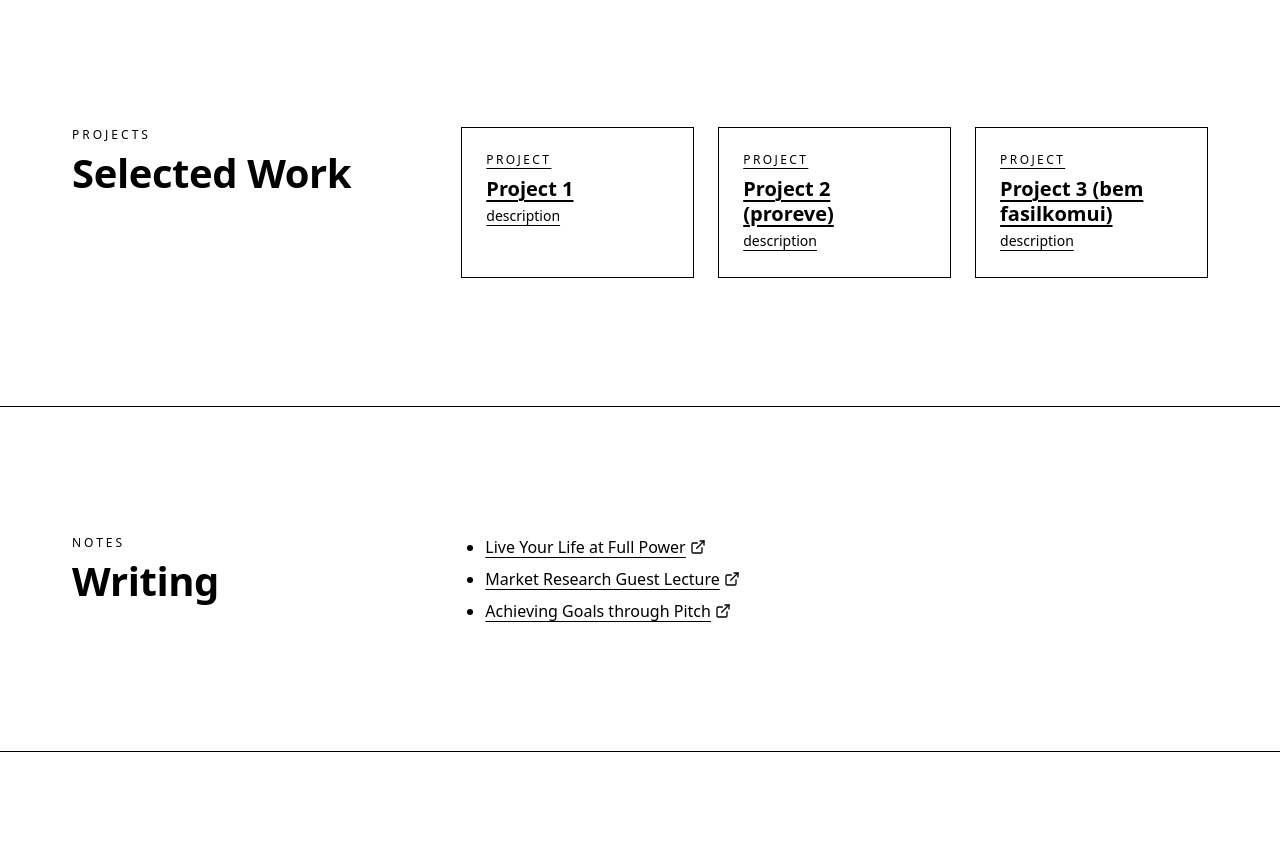
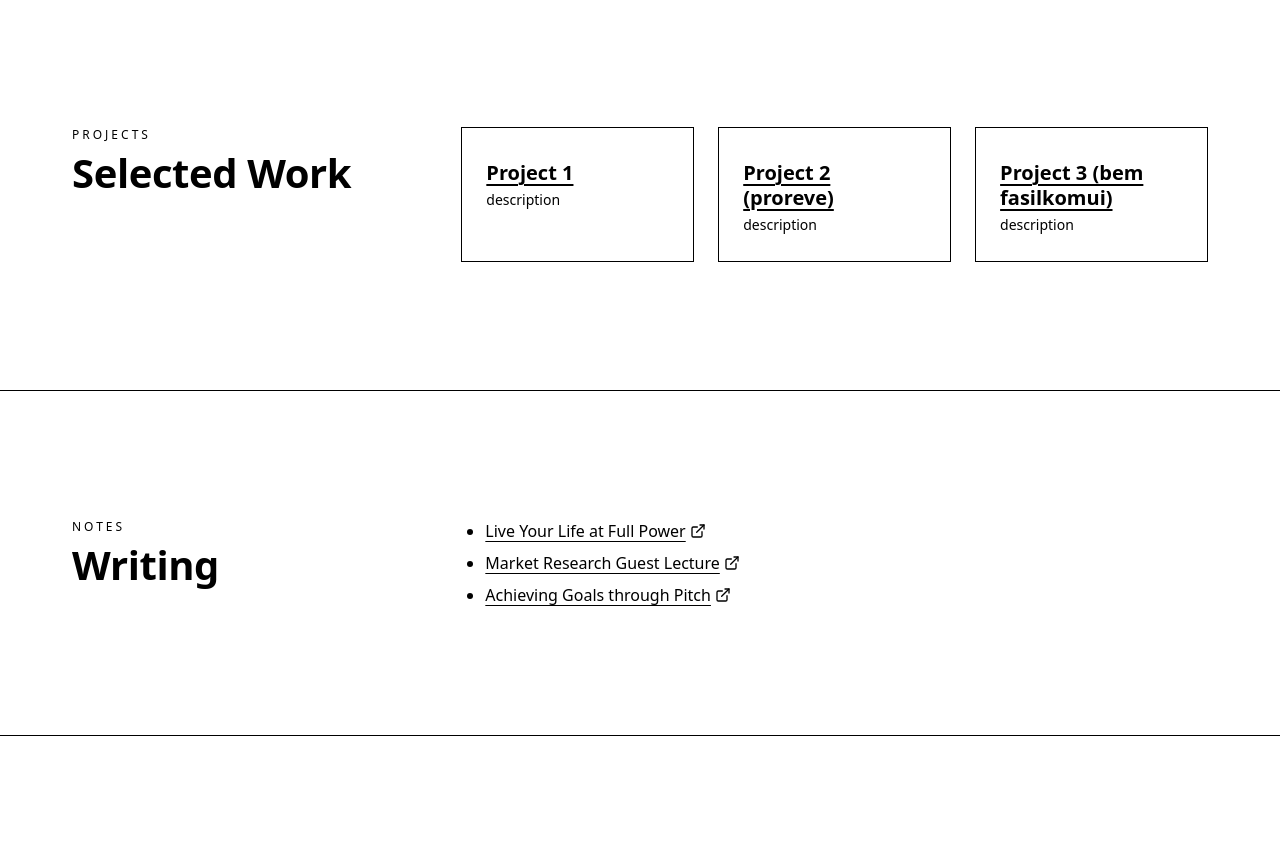
Before and after one commit to mrtrq/presence, a Next.js app: page / in a window 1280 px wide. Shown: the part 1220-2085 px from the top of the page. Built offline with nearby package versions, Linux system fonts and the light colour scheme.

Commit message:
removing excessive underlines

```diff
--- a/app/components/ProjectCard.tsx
+++ b/app/components/ProjectCard.tsx
@@ -1,9 +1,15 @@
-export function ProjectCard({ title, desc, href }: { title: string; desc: string; href: string }) {
-return (
-    <a href={href} className="block border border-[--color-fg] p-6 hover:bg-black hover:text-white hover:-translate-y-[2px] focus-visible:outline focus-visible:outline-black transition-colors">
-    <div className="uppercase text-xs tracking-[0.2em] mb-2">Project</div>
-    <h3 className="mb-1">{title}</h3>
-    <p className="text-sm text-balance">{desc}</p>
+import { NonBinary } from "lucide-react";
+
+export function ProjectCard({ topic, title, desc, href }: { topic: string, title: string; desc: string; href: string }) {
+  return (
+    <a
+      href={href}
+      style={{textDecoration: 'none'}}
+      className="block border border-[--color-fg] no-underline p-6 hover:bg-black hover:text-white hover:-translate-y-[2px] focus-visible:outline focus-visible:outline-black transition-colors"
+    >
+      <div className="uppercase text-xs tracking-[0.2em] mb-2">{topic}</div>
+      <h3 className="mb-1 underline">{title}</h3>
+      <p className="text-sm text-balance">{desc}</p>
     </a>
-);
+  );
 }
```
